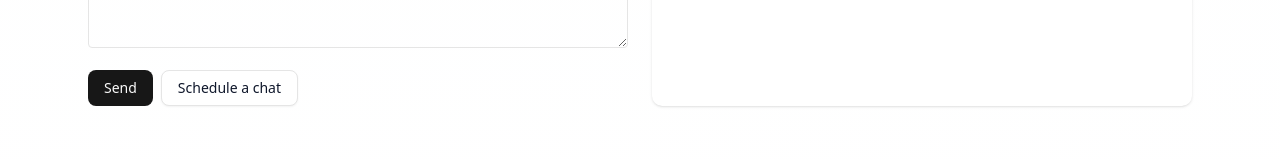
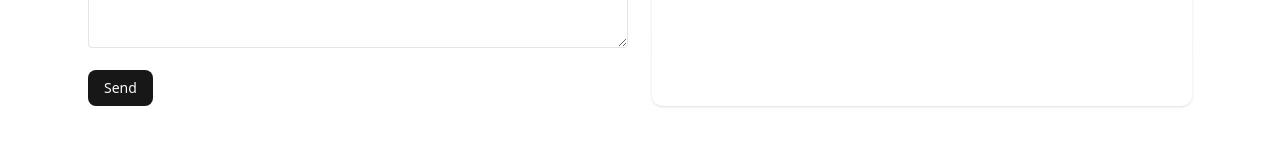
Before and after one commit to Raditya0902/portfolio, a Next.js app: page / in a window 1280 px wide. Shown: the part 3918-4078 px from the top of the page. Built offline with nearby package versions, Linux system fonts and the light colour scheme.

Commit message:
change in contact form

```diff
--- a/src/components/ContactForm.tsx
+++ b/src/components/ContactForm.tsx
@@ -126,20 +126,6 @@ export default function ContactForm() {
         <Button type="submit" disabled={isSending} className="w-full md:w-auto">
           {isSending ? "Sending…" : "Send"}
         </Button>
-
-        {/* Replace the onClick to open your calendar / scheduling link if you have one */}
-        <Button
-          type="button"
-          variant="outline"
-          disabled={isSending}
-          className="w-full md:w-auto"
-          onClick={() => {
-            // Example: open Google Calendar scheduling link
-            // window.open("https://cal.com/your-link", "_blank");
-          }}
-        >
-          Schedule a chat
-        </Button>
       </div>
 
       {status && (
```
